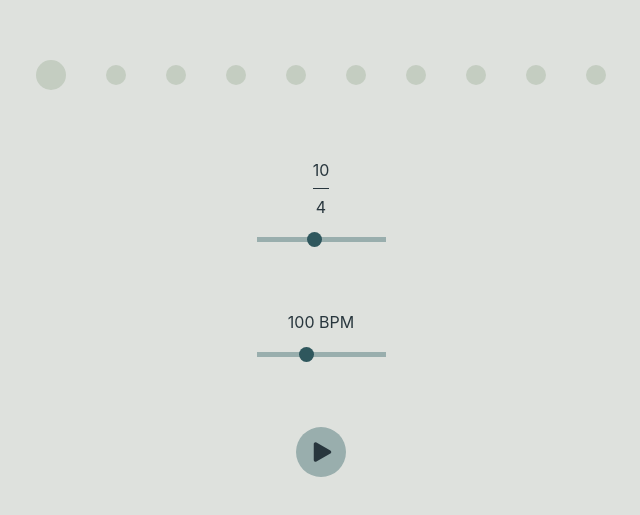
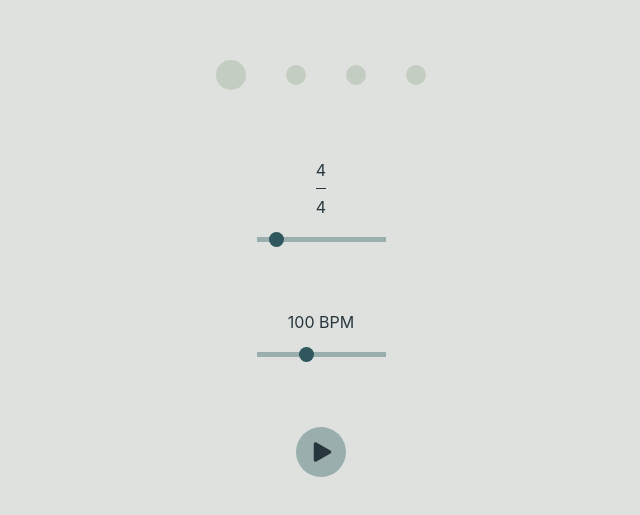
Before and after one commit to MarcoMaz/pwa-metronome, a React (Create React App) app: page / in a window 1280 px wide. Shown: the part 167-682 px from the top of the page, without its empty margins (319-959 px from the left). Built offline with nearby package versions, Linux system fonts and the light colour scheme.

Commit message:
fix starting time signature

```diff
--- a/src/App.js
+++ b/src/App.js
@@ -16,7 +16,7 @@ let oldActiveIndex
 const App = () => {
   const [ isPlaying, setIsPlaying ] = useState( false )
   const [ bpm, setBpm ] = useState( 100 )
-  const [ timeSignatureNumerator, setTimeSignatureNumerator ] = useState( 10 )
+  const [ timeSignatureNumerator, setTimeSignatureNumerator ] = useState( 4 )
   const oneBeatDurationInMs = (bpm) => 60000 / bpm                // 60.000 ms = 1 minute
   const oneBeatInSeconds = oneBeatDurationInMs( bpm ) / 1000
   const lookAhead = oneBeatInSeconds / 2                          // Lookahead looks one beat forward in time
```
